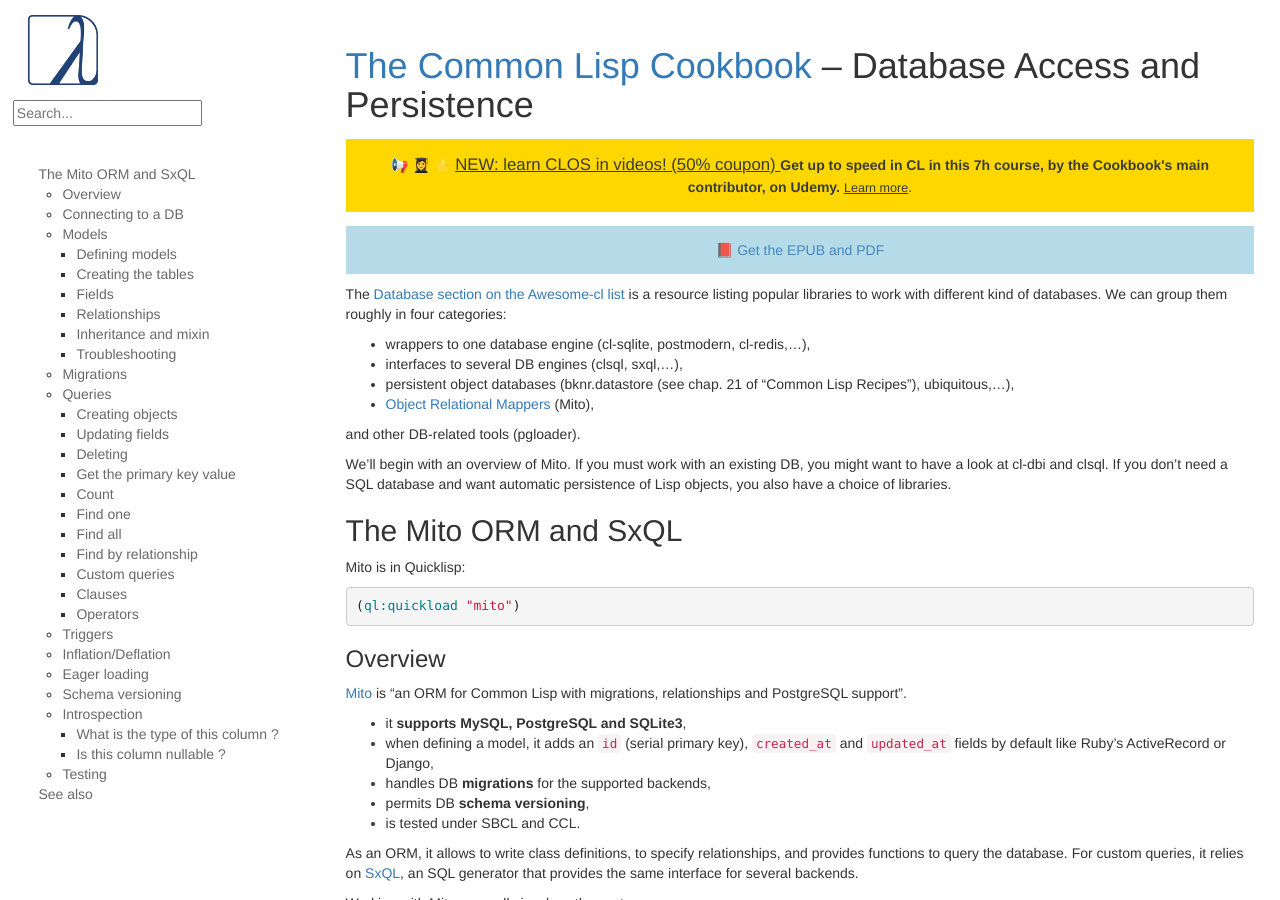
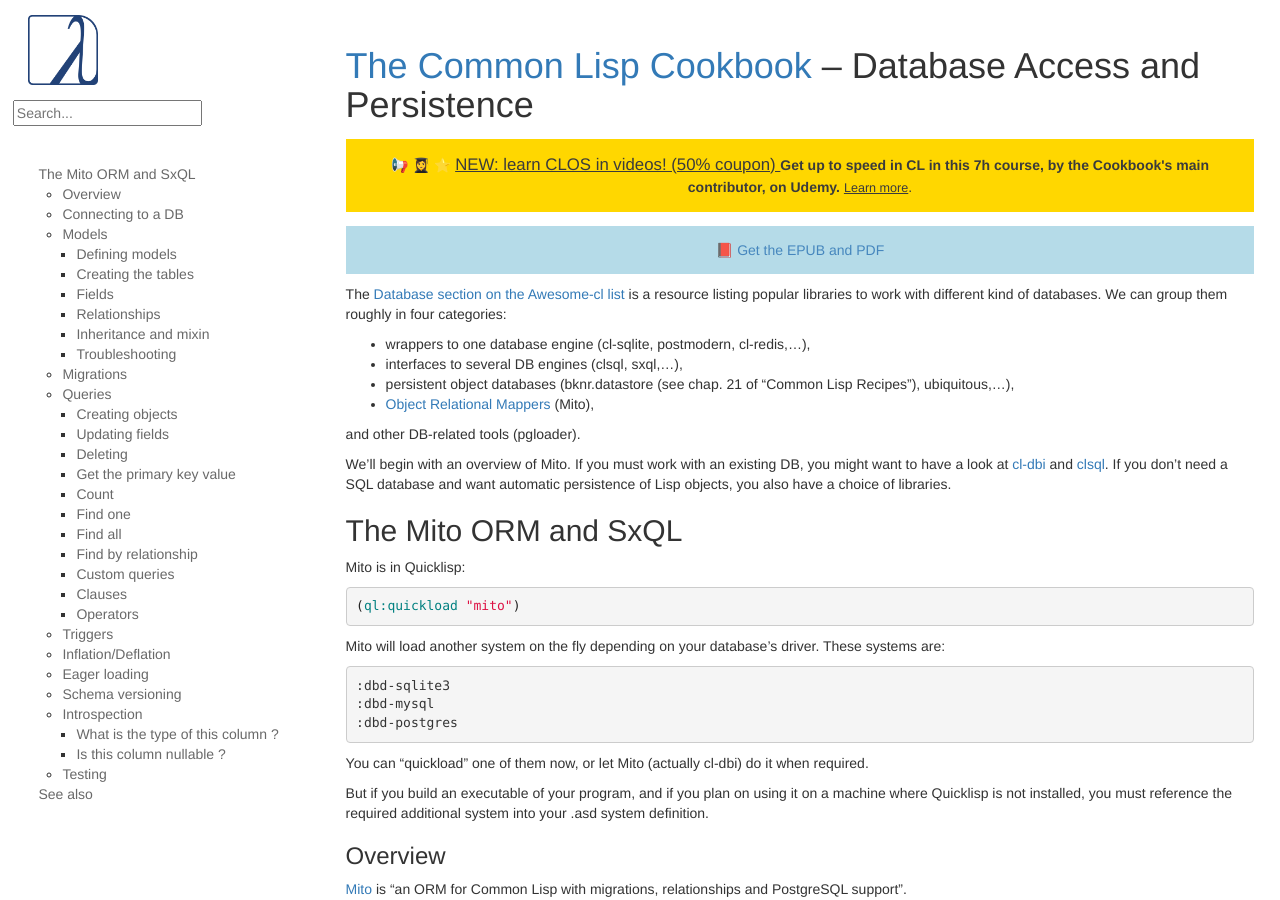
Before and after one commit to LispCookbook/cl-cookbook, a Jekyll site: the page built from databases.md, in a window 1280 px wide and 900 px high. Built offline with Jekyll 4.4.1, drawn with Linux system fonts in a browser that asks for light colours.

Commit message:
database: about depending on the DB driver for binaries

```diff
--- a/databases.md
+++ b/databases.md
@@ -15,7 +15,7 @@
 and other DB-related tools (pgloader).
 
 We'll begin with an overview of Mito. If you must work with an
-existing DB, you might want to have a look at cl-dbi and clsql. If you
+existing DB, you might want to have a look at [cl-dbi](https://github.com/fukamachi/cl-dbi) and [clsql](https://clsql.kpe.io/manual/). If you
 don't need a SQL database and want automatic persistence of Lisp
 objects, you also have a choice of libraries.
 
@@ -27,6 +27,22 @@
 ~~~lisp
 (ql:quickload "mito")
 ~~~
+
+Mito will load another system on the fly depending on your database's
+driver. These systems are:
+
+    :dbd-sqlite3
+    :dbd-mysql
+    :dbd-postgres
+
+You can "quickload" one of them now, or let Mito (actually cl-dbi) do it
+when required.
+
+But if you build an executable of your program, and if you plan on
+using it on a machine where Quicklisp is not installed, you must
+reference the required additional system into your .asd system
+definition.
+
 
 ### Overview
 
```
